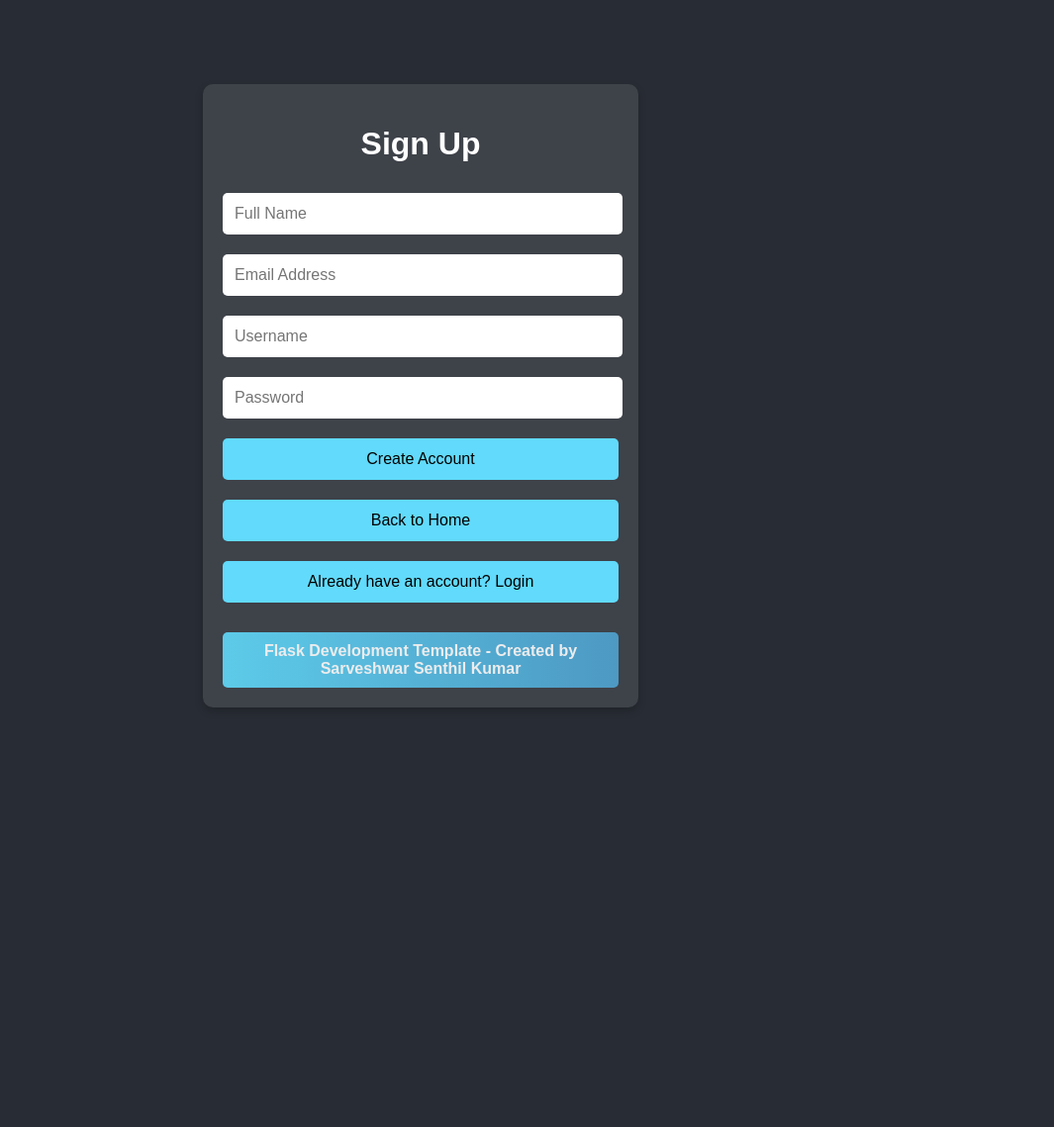
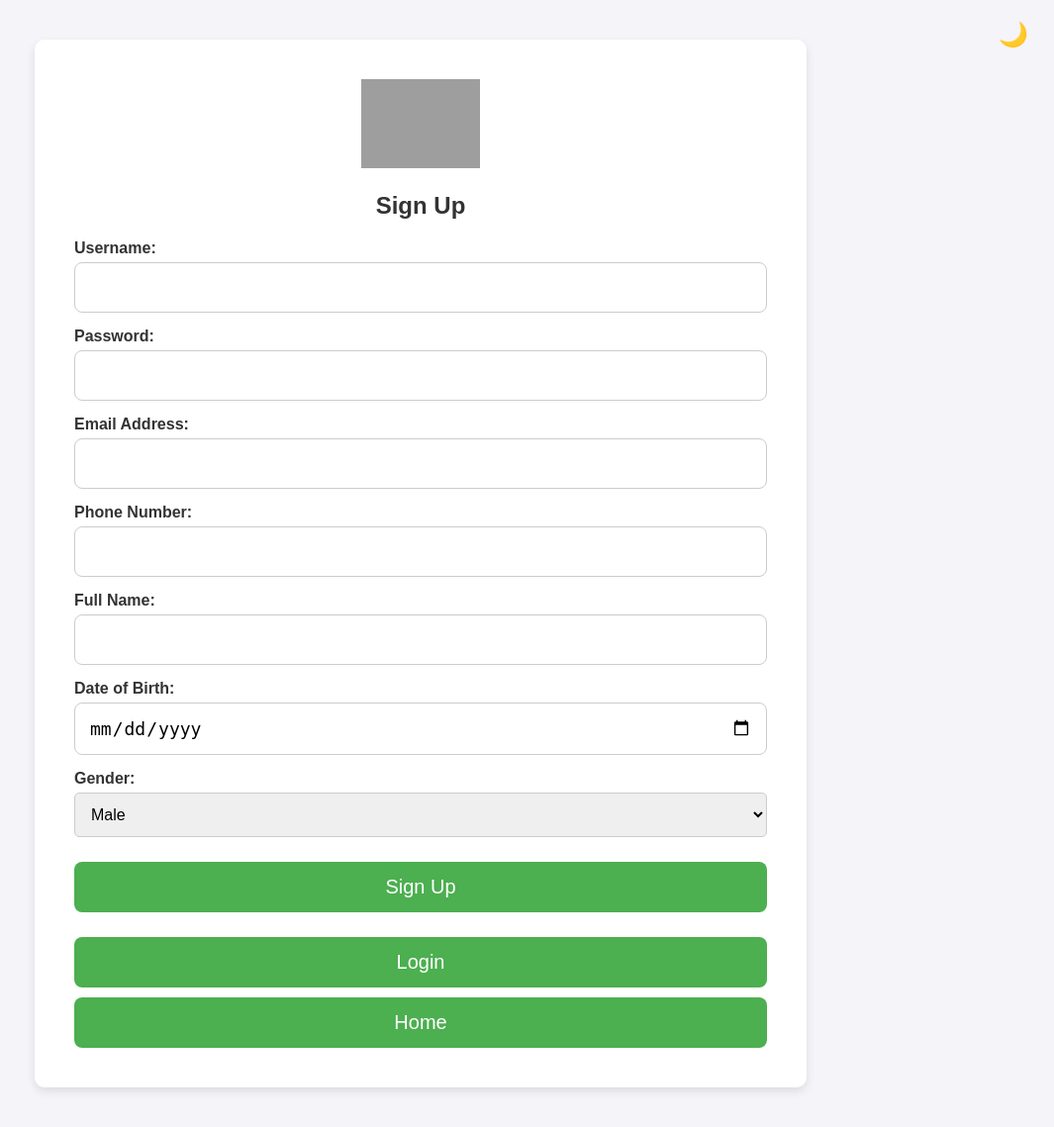
Before and after one commit to SarveshwarSenthilKumar/DevTick, a Flask app: page /auth/signup in a window 1280 px wide. Shown: the whole page at 99% size, without its empty margins (215-1280 px from the left). Before the commit the page ends 715 px from the top, so only its background shows below. Run offline with Flask 3, Linux system fonts and the light colour scheme; grey boxes are pictures that could not be loaded.

Commit message:
Created FrontEnd for Auth Pages

```diff
--- a/templates/auth/signup.html
+++ b/templates/auth/signup.html
@@ -3,96 +3,184 @@
 <head>
     <meta charset="UTF-8">
     <meta name="viewport" content="width=device-width, initial-scale=1.0">
-    <title>Sign Up - Flask Development Template</title>
+    <title>DevTick - Sign Up</title>
+
+    <!-- Favicon -->
+    <link rel="icon" type="image/png" href="https://i.ibb.co/KjnRR0ky/image-2025-04-02-195727739.png">
+
     <style>
+        /* General styles for light mode */
         body {
             font-family: Arial, sans-serif;
+            background-color: #f4f4f9;
+            color: #333;
             display: flex;
             justify-content: center;
             align-items: center;
-            height: 100vh;
+            min-height: 100vh;
             margin: 0;
-            background-color: #282c34;
-            color: white;
+            flex-direction: column;
+            transition: background-color 0.3s, color 0.3s;
+            padding: 40px 0; /* Space at top and bottom */
+        }
+        .signup-container {
+            background-color: white;
+            border-radius: 10px;
+            box-shadow: 0 4px 10px rgba(0, 0, 0, 0.1);
+            padding: 40px;
+            width: 100%;
+            max-width: 700px;
+            transition: background-color 0.3s, box-shadow 0.3s;
             text-align: center;
         }
-        .container {
-            max-width: 400px;
-            padding: 20px;
-            background-color: rgba(255, 255, 255, 0.1);
-            border-radius: 10px;
-            box-shadow: 0 4px 8px rgba(0, 0, 0, 0.2);
+        .logo {
+            text-align: center;
+            margin-bottom: 20px;
         }
-        h1 {
-            font-size: 2rem;
+        .logo img {
+            width: 120px;
+            height: auto;
         }
-        input {
-            width: calc(100% - 20px);
+        h2 {
+            text-align: center;
+            font-size: 24px;
+        }
+
+        .input-group {
+            margin-bottom: 15px;
+            display: flex;
+            flex-direction: column;
+            align-items: center;
+        }
+        .input-group label {
+            width: 100%;
+            text-align: left;
+            margin-bottom: 5px;
+            font-weight: bold;
+        }
+        .input-group input, .input-group select {
+            width: 100%;
+            border: 1px solid #ccc;
             padding: 12px;
-            margin: 10px 0;
+            border-radius: 5px;
+            font-size: 16px;
+            box-sizing: border-box;
+        }
+        .input-group input {
+            width: 100%;
+            border: 1px solid #ccc;
+            padding: 14px;
+            border-radius: 8px;
+            font-size: 18px;
+            box-sizing: border-box;
+        }
+        .input-group input[type="submit"], .nav-button {
+            background-color: #4CAF50;
+            color: white;
+            cursor: pointer;
             border: none;
-            border-radius: 5px;
-            background-color: #fff;
-            color: #000;
-            font-size: 1rem;
+            padding: 14px;
+            font-size: 20px;
+            width: 100%;
+            margin-top: 10px;
+            border-radius: 8px;
+            transition: background-color 0.3s, transform 0.2s;
         }
-        button {
-            width: 100%;
-            padding: 12px;
-            margin: 10px 0;
+        .input-group input[type="submit"]:hover, .nav-button:hover {
+            background-color: #45a049;
+            transform: scale(1.05);
+        }
+        .theme-toggle-btn {
+            position: absolute;
+            top: 20px;
+            right: 20px;
+            background: none;
             border: none;
-            border-radius: 5px;
-            background-color: #61dafb;
-            color: black;
-            font-size: 1rem;
             cursor: pointer;
-            transition: background 0.3s;
+            font-size: 24px;
         }
-        button:hover {
-            background-color: #4fa3d1;
+        /* Dark mode styles */
+        .dark-mode {
+            background-color: #121212;
+            color: #ffffff;
         }
-        .footer {
-            margin-top: 20px;
-            font-size: 1rem;
-            opacity: 0.9;
-            font-weight: bold;
-            background: linear-gradient(90deg, #61dafb, #4fa3d1);
-            padding: 10px;
-            border-radius: 5px;
-            display: inline-block;
+        .dark-mode .signup-container {
+            background-color: #1e1e1e;
+            box-shadow: 0 4px 10px rgba(0, 0, 0, 0.3);
         }
-        .error-message {
-            background-color: #ff4d4d;
+        .dark-mode .input-group input,
+        .dark-mode .input-group select {
+            background-color: #333;
+            border-color: #444;
             color: white;
-            padding: 10px;
-            border-radius: 5px;
-            margin-bottom: 15px;
-            font-size: 1rem;
-            font-weight: bold;
+        }
+        .dark-mode .input-group input[type="submit"], .dark-mode .nav-button {
+            background-color: #008C3E;
+        }
+        .dark-mode .input-group input[type="submit"]:hover, .dark-mode .nav-button:hover {
+            background-color: #006f2b;
         }
     </style>
 </head>
 <body>
-    <div class="container">
-        <h1>Sign Up</h1>
 
-        <div id="error-message" class="error-message"
-            {% if error %} style="display: block;" {% else %} style="display: none;" {% endif %}>
-            {{ error }}
+<!-- Button to toggle dark mode -->
+<button class="theme-toggle-btn" onclick="toggleTheme()">🌙</button>
+
+<div class="signup-container">
+    <div class="logo">
+        <img src="https://i.ibb.co/KjnRR0ky/image-2025-04-02-195727739.png" alt="DevTick Logo" onerror="this.onerror=null; this.src='defaultIcon.png';">
+    </div>
+    <h2>Sign Up</h2>
+    <form action="/signup" method="POST">
+        <div class="input-group">
+            <label for="username">Username:</label>
+            <input type="text" id="username" name="username" required>
         </div>
+        <div class="input-group">
+            <label for="password">Password:</label>
+            <input type="password" id="password" name="password" required>
+        </div>
+        <div class="input-group">
+            <label for="email">Email Address:</label>
+            <input type="email" id="email" name="emailAddress" required>
+        </div>
+        <div class="input-group">
+            <label for="phone">Phone Number:</label>
+            <input type="tel" id="phone" name="phoneNumber" required>
+        </div>
+        <div class="input-group">
+            <label for="name">Full Name:</label>
+            <input type="text" id="name" name="name" required>
+        </div>
+        <div class="input-group">
+            <label for="dob">Date of Birth:</label>
+            <input type="date" id="dob" name="dateOfBirth" required>
+        </div>
+        <div class="input-group">
+            <label for="gender">Gender:</label>
+            <select id="gender" name="gender">
+                <option value="Male">Male</option>
+                <option value="Female">Female</option>
+                <option value="Other">Other</option>
+            </select>
+        </div>
+        <div class="input-group">
+            <input type="submit" value="Sign Up">
+        </div>
+    </form>
+    <!-- Navigation Buttons -->
+    <button class="nav-button" onclick="location.href='/auth/login'">Login</button>
+    <button class="nav-button" onclick="location.href='./'">Home</button>
+</div>
 
-        <form action="/auth/signup" method="POST">
-            <input name="name" type="text" placeholder="Full Name" required>
-            <input name="emailaddress" type="email" placeholder="Email Address" required>
-            <input name="username" type="text" placeholder="Username" required>
-            <input name="password" type="password" placeholder="Password" required>
-            <button type="submit">Create Account</button>
-        </form>
-
-        <button onclick="location.href='/'">Back to Home</button>
-        <button onclick="location.href='/auth/login'">Already have an account? Login</button>
-        <div class="footer">Flask Development Template - Created by Sarveshwar Senthil Kumar</div>
-    </div>
+<script>
+    function toggleTheme() {
+        document.body.classList.toggle('dark-mode');
+        const button = document.querySelector('.theme-toggle-btn');
+        button.textContent = document.body.classList.contains('dark-mode') ? '☀️' : '🌙';
+    }
+</script>
 
 </body>
 </html>
--- a/templates/index.html
+++ b/templates/index.html
@@ -48,7 +48,7 @@
     <div class="subtext">Created by Sarveshwar Senthil Kumar</div>
     {% if authentication == True %}
     <button class="login-button" onclick="location.href='/auth/login'">Login (Optional)</button>
-    <button class="login-button" style="margin-top: 5px;" onclick="location.href='/signup'">Signup (Optional)</button>
+    <button class="login-button" style="margin-top: 5px;" onclick="location.href='/auth/signup'">Signup (Optional)</button>
     {% endif %}
 </body>
 </html>
```
Also changed, not shown: templates/auth/login.html (+114 -61 lines).
